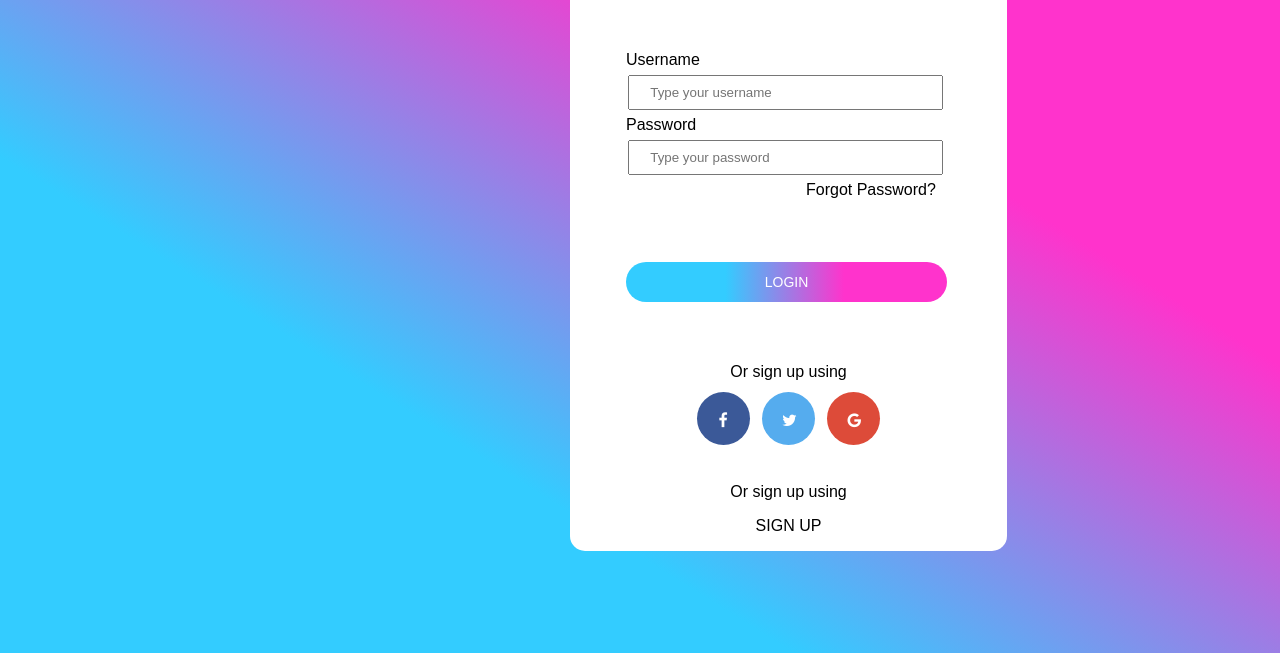
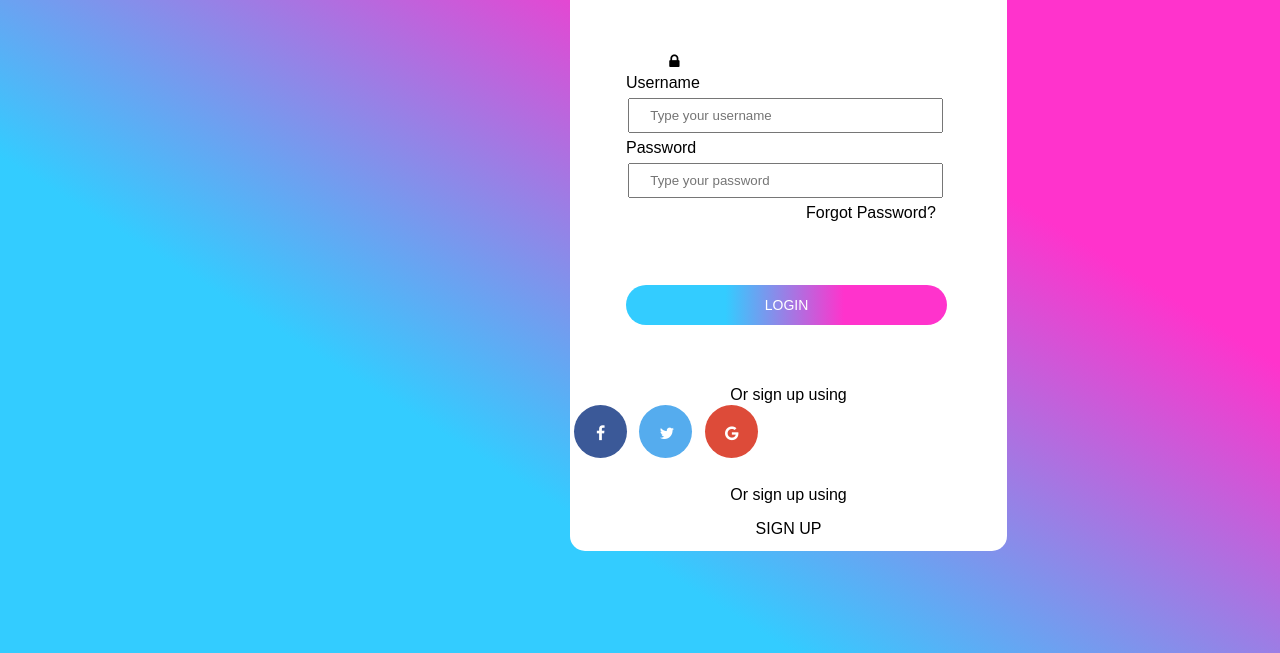
Before and after one commit to Nihadk117/login-TH, a plain HTML site: page index.html in a window 1280 px wide. Shown: the part 147-800 px from the top of the page. Drawn offline with Linux system fonts and the light colour scheme.

Commit message:
Update index.html

```diff
--- a/index.html
+++ b/index.html
@@ -17,12 +17,17 @@
                             <td class="username">Username</td>
                         </tr>
                         <tr>
-                            <td><input class="box" type="text" placeholder="     Type your username"></td>
+
+                                <i class="fa fa-user icon"></i>
+                                <td><input class="box" type="text" placeholder="     Type your username"></td>
+
+
                         </tr>
                         <tr>
                             <td class="password">Password</td>
                         </tr>
                         <tr>
+                            <i class="fa fa-lock ion"></i>
                             <td><input class="box" type="text" placeholder="     Type your password"></td>
                         </tr>
                         <tr>
@@ -35,7 +40,7 @@
                     </table>
                     <div class="footer">
                         <p class="signup">Or sign up using</p>
-                        <div class="icon">
+                        <div class="login-icon">
                             <!--Add font awesome icons -->
                             <a href="#" class="fa fa-facebook"></a>
                             <a href="#" class="fa fa-twitter"></a>
```
